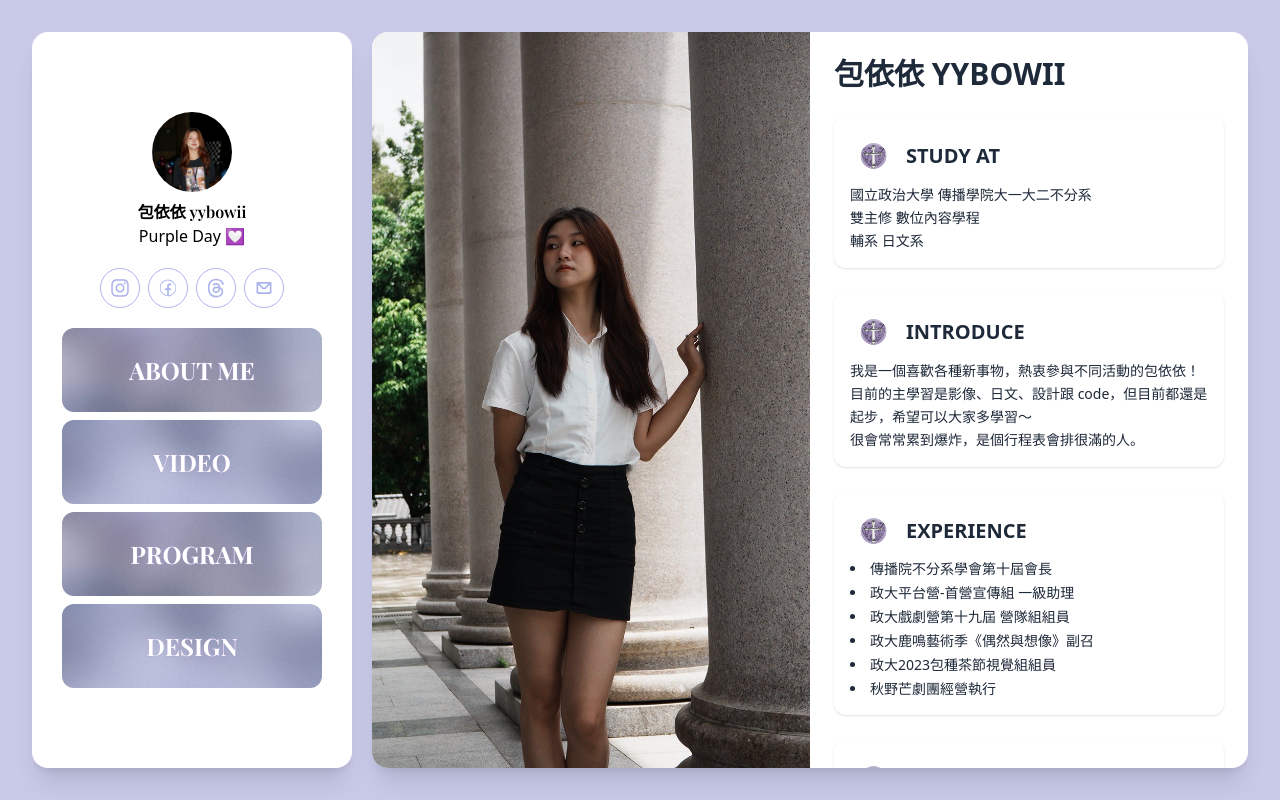
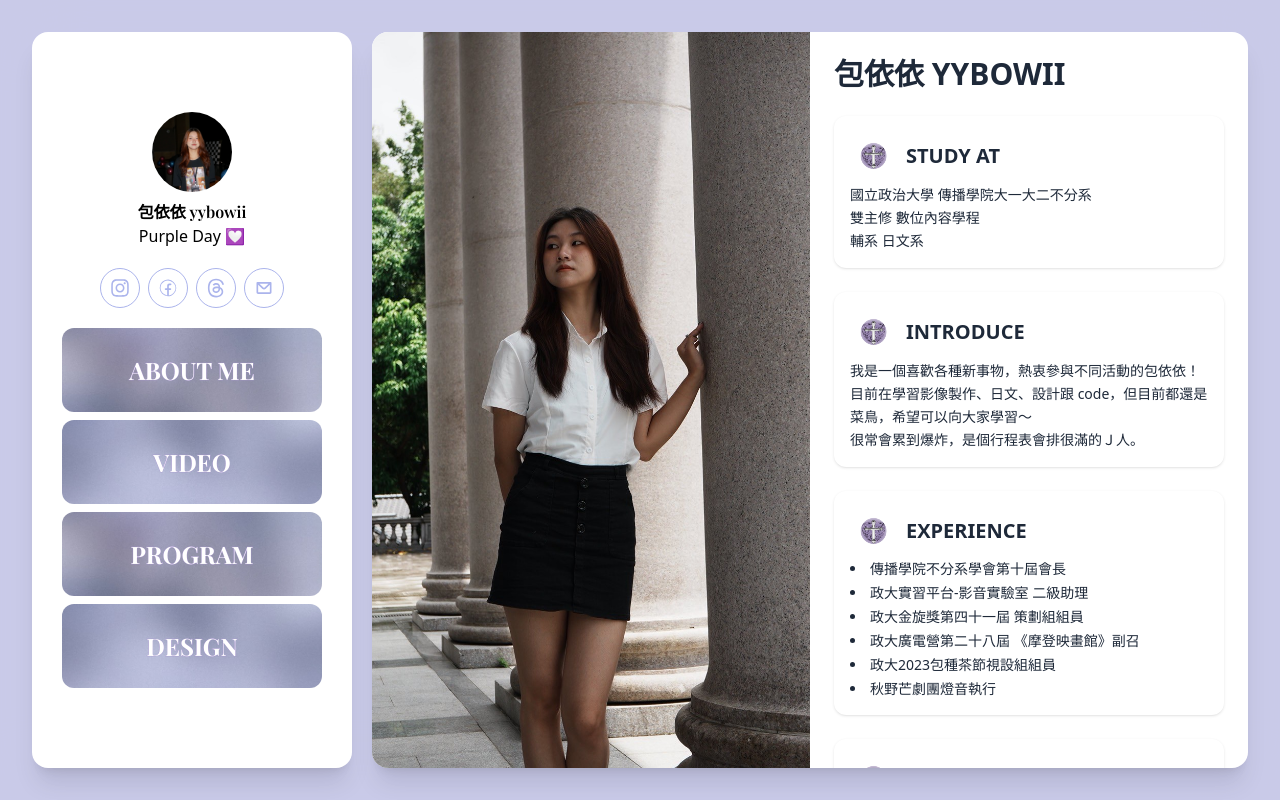
Before and after one commit to yybowii/personal-resume, a Next.js app: page /about in a window 1280 px wide. Built offline with nearby package versions, Linux system fonts and the light colour scheme.

Commit message:
更新網站內容

```diff
--- a/src/app/about/page.js
+++ b/src/app/about/page.js
@@ -59,8 +59,8 @@ export default function About() {
             </div>
             <p className="mt-1 text-sm leading-relaxed">
               我是一個喜歡各種新事物，熱衷參與不同活動的包依依！<br />
-              目前的主學習是影像、日文、設計跟 code，但目前都還是起步，希望可以大家多學習～<br />
-              很會常常累到爆炸，是個行程表會排很滿的人。
+              目前在學習影像製作、日文、設計跟 code，但目前都還是菜鳥，希望可以向大家學習～<br />
+              很常會累到爆炸，是個行程表會排很滿的Ｊ人。
             </p>
           </motion.section>
 
@@ -78,12 +78,12 @@ export default function About() {
               <h2 className="text-xl font-semibold">EXPERIENCE</h2>
             </div>
             <ul className="list-disc list-inside mt-1 text-sm space-y-1">
-              <li>傳播院不分系學會第十屆會長</li>
-              <li>政大平台營-首營宣傳組 一級助理</li>
-              <li>政大戲劇營第十九屆 營隊組組員</li>
-              <li>政大鹿鳴藝術季《偶然與想像》副召</li>
-              <li>政大2023包種茶節視覺組組員</li>
-              <li>秋野芒劇團經營執行</li>
+              <li>傳播學院不分系學會第十屆會長</li>
+              <li>政大實習平台-影音實驗室 二級助理</li>
+              <li>政大金旋獎第四十一屆 策劃組組員</li>
+              <li>政大廣電營第二十八屆 《摩登映畫館》副召</li>
+              <li>政大2023包種茶節視設組組員</li>
+              <li>秋野芒劇團燈音執行</li>
             </ul>
           </motion.section>
 
@@ -101,10 +101,13 @@ export default function About() {
               <h2 className="text-xl font-semibold">SKILL</h2>
             </div>
             <ul className="list-disc list-inside mt-1 text-sm space-y-1">
-              <li>Illustrator, Photoshop</li>
-              <li>影像拍攝剪輯與燈光</li>
-              <li>HTML, CSS, JavaScript, C#, Python</li>
-              <li>音效與燈光設計（劇場）</li>
+              <li>Design: Illustrator, Photoshop</li>
+              <li>Video Production:
+              Story Development, Filming, Editing, Lighting</li>
+              <li>Digital & Web Development:
+              HTML, CSS, Python, C#, JavaScript</li>
+              <li>Theater:
+              Sound Design, Lighting Design</li>
             </ul>
           </motion.section>
 
--- a/src/app/page.js
+++ b/src/app/page.js
@@ -1,7 +1,7 @@
 "use client";
 
 import Image from "next/image";
-import HeartImg from "/heart.png"; // 這裡修改為正確的路徑
+const avatar = "/heart.png";
 import { useState } from "react";
 import { motion } from "framer-motion"; // 加這行！
 
@@ -20,8 +20,10 @@ export default function Home() {
         whileTap={{ scale: 1.3 }}
         transition={{ type: "spring", stiffness: 300, damping: 15 }}
       >
-        <Image src={HeartImg} className="w-[60px]" alt="heart" />
-        <div className="text-xl mt-2">{heart}</div>
+        <img
+              src="/heart.png"
+              alt="heart" className="w-[60px]" />
+            <div className="text-xl mt-2">{heart}</div>
       </motion.div>
     </div>
   );
```
